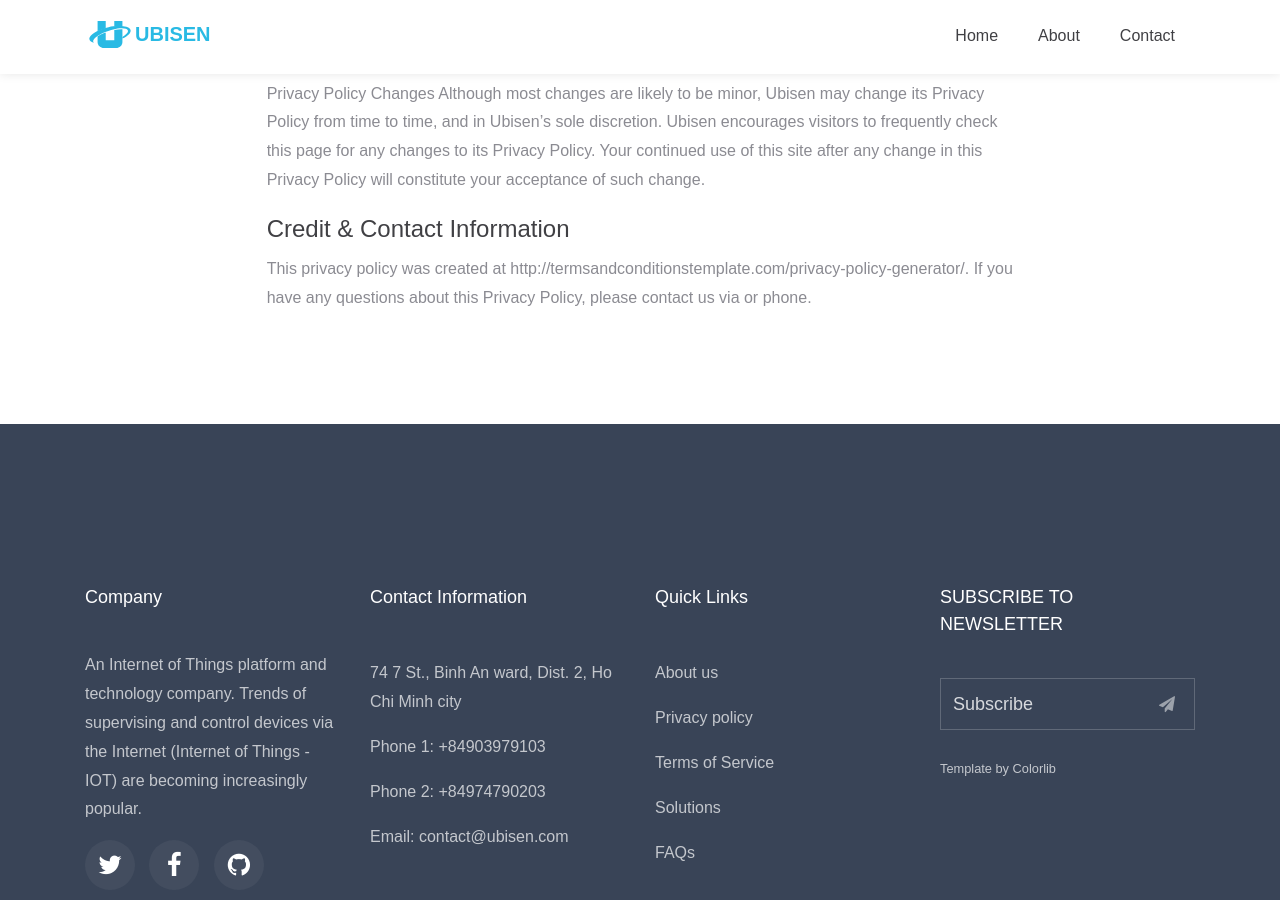
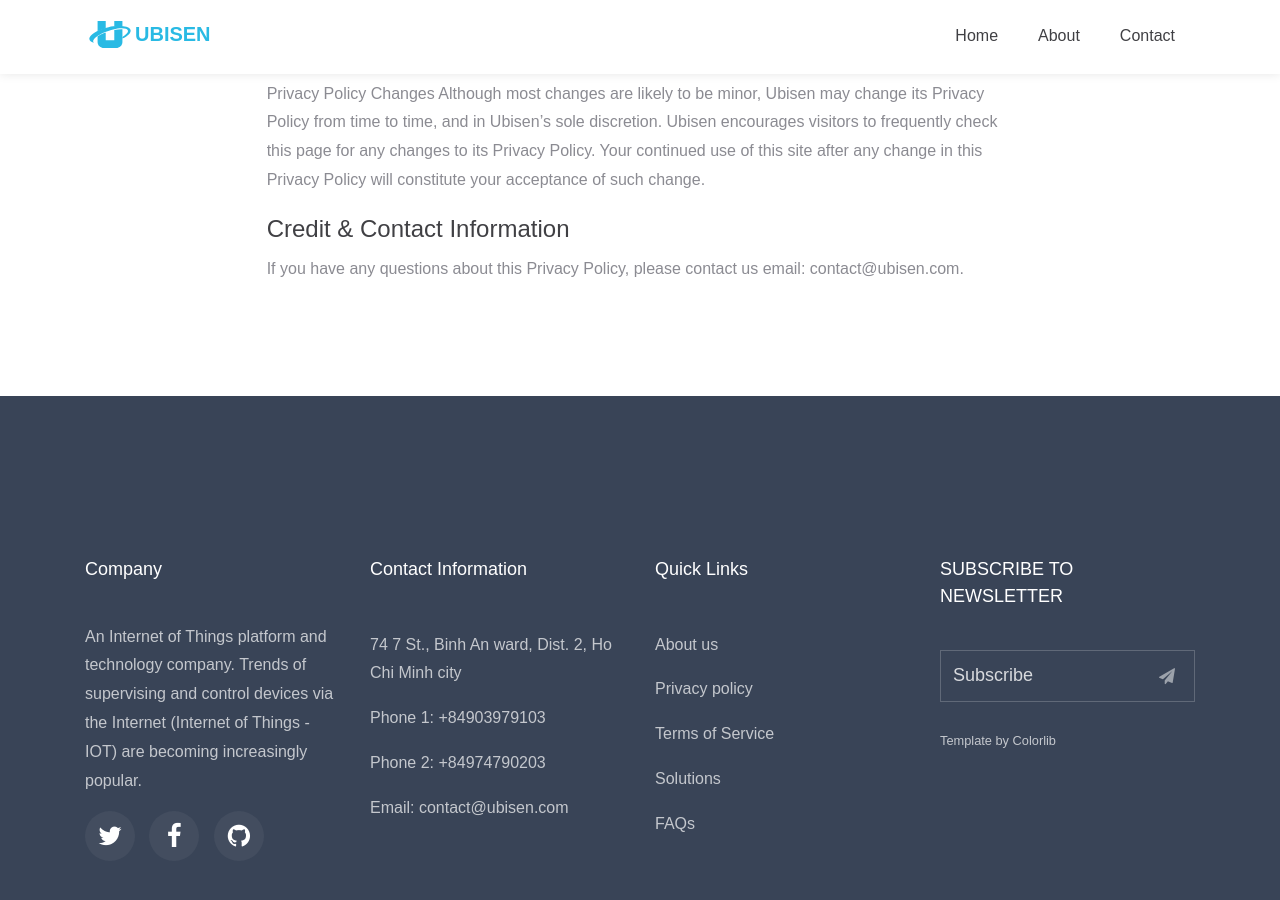
Before and after one commit to ubisen/ubisen.github.io, a Jekyll site: the page built from privacy-en.md, in a window 1280 px wide and 900 px high, scrolled down 2185 px. Built offline with Jekyll 4.4.1, drawn with Linux system fonts in a browser that asks for light colours; some web fonts are replaced.

Commit message:
update privacy and terms

```diff
--- a/privacy-en.md
+++ b/privacy-en.md
@@ -51,4 +51,4 @@ Although most changes are likely to be minor, Ubisen may change its Privacy Poli
 
 
 ####  Credit & Contact Information
-This privacy policy was created at http://termsandconditionstemplate.com/privacy-policy-generator/. If you have any questions about this Privacy Policy, please contact us via or phone.
+If you have any questions about this Privacy Policy, please contact us email: contact@ubisen.com.
```
Also changed, not shown: privacy-vi.md (+1 -1 lines), terms-en.md (+1 -9 lines), terms-vi.md (+1 -6 lines).
